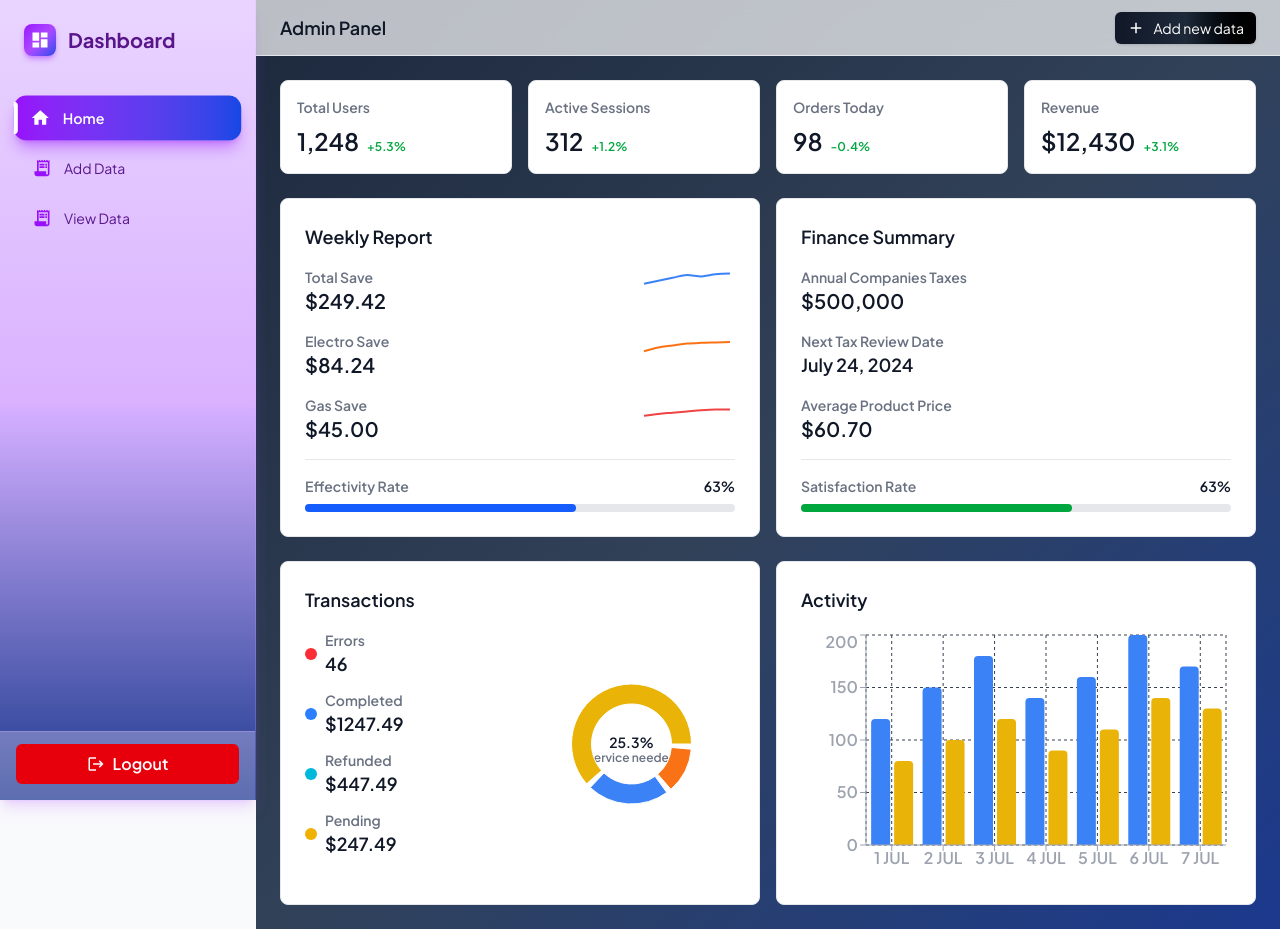
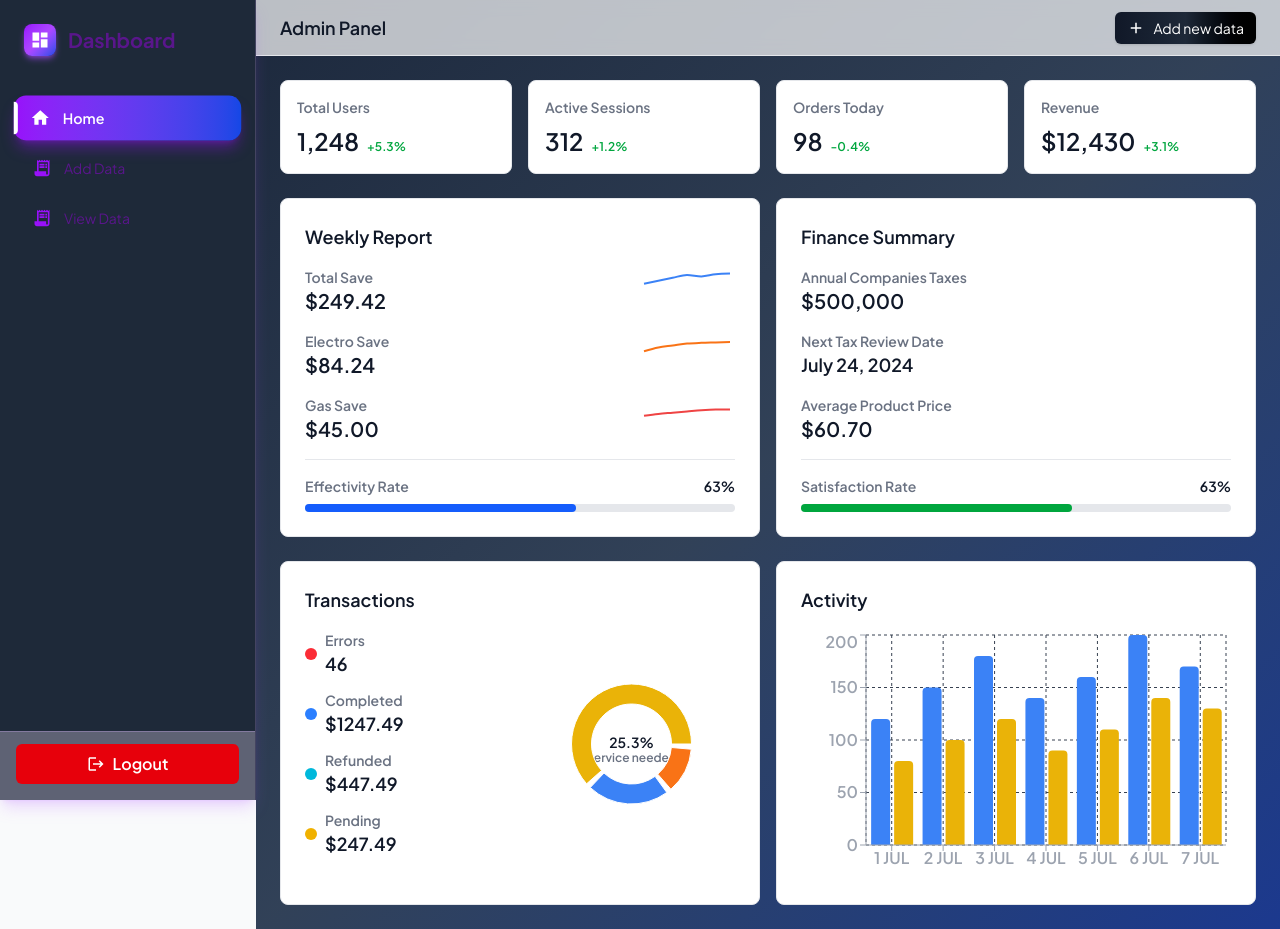
Before and after one commit to azharkhan93/Next-Pwa, a Next.js app: page /dashboard in a window 1280 px wide. Built offline with nearby package versions, Linux system fonts and the light colour scheme.

Commit message:
Update Sidebar component styling for improved visual consistency
- Change background color of the Sidebar from a gradient to a solid gray for a more modern look.
- Maintain existing layout and transition effects for a seamless user experience.

```diff
--- a/components/Sidebar/Sidebar.tsx
+++ b/components/Sidebar/Sidebar.tsx
@@ -74,7 +74,7 @@ export const Sidebar: React.FC<SidebarProps> = ({
         />
       )}
       <nav
-        className={`fixed inset-y-0 left-0 z-40 w-64 border-r border-purple-300/20 dark:border-purple-500/20 bg-gradient-to-b from-purple-200 via-purple-300 to-blue-900 dark:from-purple-900 dark:via-purple-800 dark:to-blue-950 transform transition-transform duration-300 ease-in-out flex flex-col shadow-lg shadow-purple-500/20 ${
+        className={`fixed inset-y-0 left-0 z-40 w-64 border-r border-purple-300/20 dark:border-purple-500/20 bg-gray-800 transform transition-transform duration-300 ease-in-out flex flex-col shadow-lg shadow-purple-500/20 ${
           isOpen ? "translate-x-0" : "-translate-x-full lg:translate-x-0"
         }`}
       >
```
